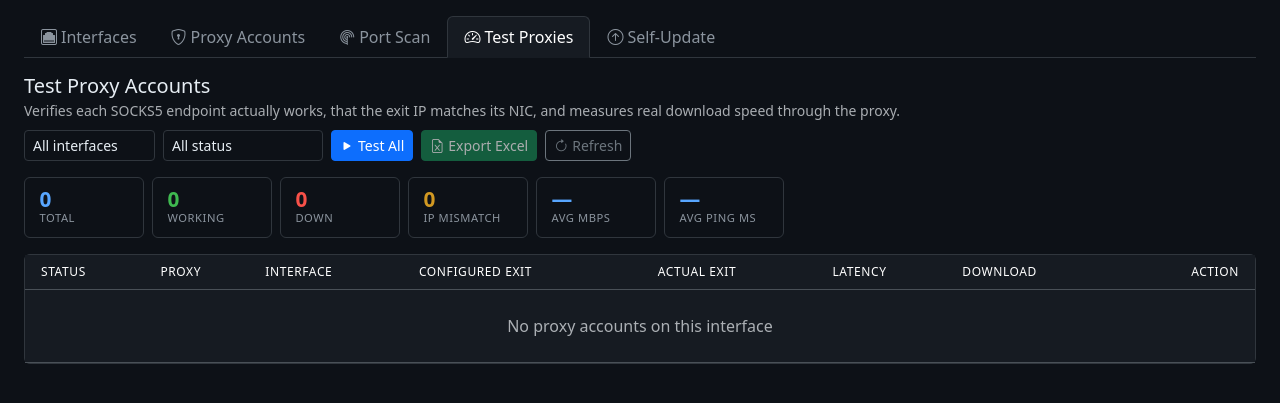
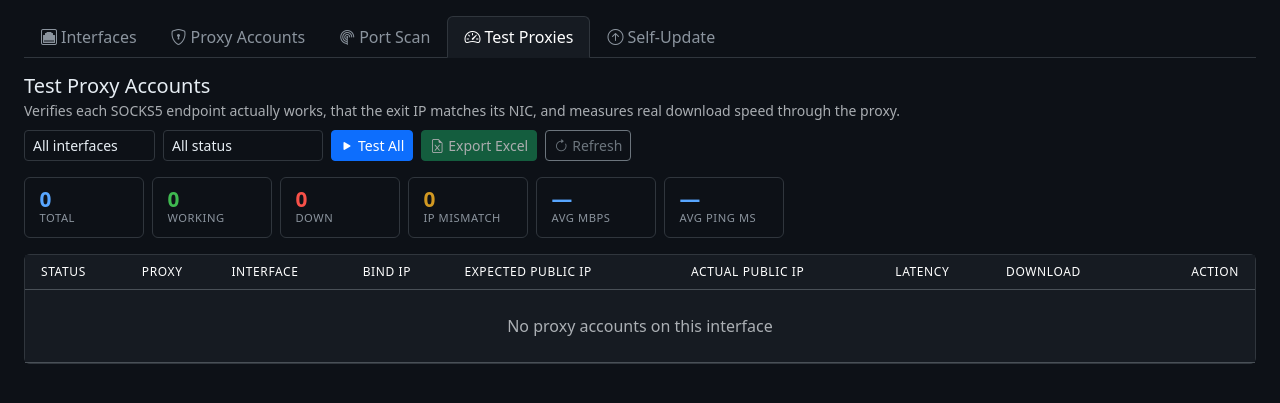
Before and after one commit to KingsleyJulian/prox25v2, a Flask app: page /test in a window 1280 px wide. Shown: the part 54-457 px from the top of the page. Run offline with Flask 3, Linux system fonts and the light colour scheme; data that the repository does not hold is empty; parts of the project's set-up code (start-up, migrations or seed data) failed here and were passed over; some libraries are stand-ins or nearby versions.

Commit message:
Fix IP-match logic: compare proxy public IP vs NIC's public IP
Previous check compared the proxy's actual public exit IP against the
LAN bind IP (e.g. 175.176.25.73 vs 10.168.0.208), which can never
match — so every working proxy showed up as "IP mismatch".

The meaningful comparison is between the proxy's actual public IP and
the public IP that NIC normally presents. Pull the latter from the
ISP cache (populating it if missing), and only mark as mismatch when
both values are known and differ. If we can't determine the expected
public IP, leave ip_match=None so the UI treats the proxy as OK.

Test page table now shows three distinct columns — Bind IP (LAN),
Expected Public IP, Actual Public IP — so the comparison is obvious.
Excel export matches.

Co-Authored-By: Claude Opus 4.7 (1M context) <noreply@anthropic.com>

```diff
--- a/app.py
+++ b/app.py
@@ -686,15 +686,31 @@ def delete_proxy(pid):
 
 def _test_one_proxy(p, dl_bytes=5_000_000):
     """Run exit-IP, latency, and download tests through a single SOCKS5 proxy.
-    Returns a dict with all three results plus error info."""
+    Returns a dict with all three results plus error info.
+
+    'ip_match' compares the proxy's actual *public* exit IP against the
+    *public* IP that the proxy's bound NIC normally presents (cached from
+    /api/isp). Comparing against the LAN bind IP would always be false."""
     proxy_url = f"socks5h://{p['username']}:{p['password']}@127.0.0.1:{p['port']}"
     out = {
         'id':            p['id'],
         'port':          p['port'],
         'interface':     p['interface'],
-        'configured_ip': p['exit_ip'],
+        'bind_ip':       p['exit_ip'],
+        'configured_ip': p['exit_ip'],  # kept for backwards compatibility
         'success':       False,
     }
+    # Look up the NIC's expected public IP. Use the cache; populate if missing.
+    expected_public = None
+    cached = ISP_CACHE.get(p['interface'])
+    if cached and cached.get('public_ip'):
+        expected_public = cached['public_ip']
+    else:
+        info = lookup_isp(p['interface'], p['exit_ip'])
+        if info and info.get('public_ip'):
+            expected_public = info['public_ip']
+    if expected_public:
+        out['expected_public_ip'] = expected_public
     t0 = time.time()
     try:
         # 1) Exit IP through the proxy
@@ -706,8 +722,12 @@ def _test_one_proxy(p, dl_bytes=5_000_000):
             out['error'] = (r.stderr or 'connect failed').strip()[:200]
             return out
         actual_ip = r.stdout.strip()
-        out['actual_ip']    = actual_ip
-        out['ip_match']     = (actual_ip == p['exit_ip'])
+        out['actual_ip']  = actual_ip
+        out['actual_public_ip'] = actual_ip
+        # Match only when we have a reference public IP to compare to.
+        # Without one, leave ip_match as None so the UI treats it as "ok"
+        # rather than a false-positive mismatch.
+        out['ip_match'] = (actual_ip == expected_public) if expected_public else None
 
         # 2) Latency — small request, take total time
         r = subprocess.run(
@@ -798,7 +818,7 @@ def api_test_export_xlsx():
 
     headers = [
         'Status', 'Interface', 'Host', 'Port', 'Username', 'Password',
-        'Configured Exit IP', 'Actual Exit IP', 'IP Match',
+        'Bind IP (LAN)', 'Expected Public IP', 'Actual Public IP', 'IP Match',
         'Latency (ms)', 'Download (Mbps)', 'Connection String', 'Error',
     ]
     head_font = Font(bold=True, color='FFFFFF')
@@ -837,8 +857,9 @@ def api_test_export_xlsx():
             user,
             pw,
             r.get('configured_ip') or '',
+            r.get('expected_public_ip') or '',
             r.get('actual_ip') or '',
-            'yes' if r.get('ip_match') else ('no' if r.get('ip_match') is False else ''),
+            'yes' if r.get('ip_match') else ('no' if r.get('ip_match') is False else 'n/a'),
             r.get('latency_ms') if r.get('latency_ms') is not None else '',
             r.get('download_mbps') if r.get('download_mbps') is not None else '',
             conn,
@@ -849,7 +870,7 @@ def api_test_export_xlsx():
             c.fill = fill
 
     # Auto-ish width based on header length
-    widths = [12, 12, 16, 8, 18, 18, 18, 18, 10, 14, 16, 50, 30]
+    widths = [12, 12, 16, 8, 18, 18, 18, 20, 20, 10, 14, 16, 50, 30]
     for i, w in enumerate(widths, 1):
         ws.column_dimensions[get_column_letter(i)].width = w
     ws.freeze_panes = 'A2'
--- a/templates/test.html
+++ b/templates/test.html
@@ -93,14 +93,15 @@
           <th class="ps-3">Status</th>
           <th>Proxy</th>
           <th>Interface</th>
-          <th>Configured Exit</th>
-          <th>Actual Exit</th>
+          <th title="LAN IP that 3proxy binds to">Bind IP</th>
+          <th title="Public IP this NIC normally presents (from ipinfo)">Expected Public IP</th>
+          <th title="Public IP returned by api.ipify.org through the proxy">Actual Public IP</th>
           <th>Latency</th>
           <th>Download</th>
           <th class="text-end pe-3">Action</th>
         </tr></thead>
         <tbody id="tbody">
-          <tr><td colspan="8" class="text-center text-muted py-4">Loading proxies…</td></tr>
+          <tr><td colspan="9" class="text-center text-muted py-4">Loading proxies…</td></tr>
         </tbody>
       </table>
     </div>
@@ -180,7 +181,7 @@ function setFilter(v) {
 function render() {
   const tbody = document.getElementById('tbody');
   if (!proxies.length) {
-    tbody.innerHTML = '<tr><td colspan="8" class="text-center text-muted py-4">No proxy accounts on this interface</td></tr>';
+    tbody.innerHTML = '<tr><td colspan="9" class="text-center text-muted py-4">No proxy accounts on this interface</td></tr>';
     updateSummary();
     return;
   }
@@ -190,15 +191,22 @@ function render() {
     return statusOf(results[p.id]) === filter;
   });
   if (!visible.length) {
-    tbody.innerHTML = `<tr><td colspan="8" class="text-center text-muted py-4">No proxies match filter: <code>${filter}</code></td></tr>`;
+    tbody.innerHTML = `<tr><td colspan="9" class="text-center text-muted py-4">No proxies match filter: <code>${filter}</code></td></tr>`;
     updateSummary();
     return;
   }
   tbody.innerHTML = visible.map(p => {
     const r = results[p.id];
-    const ipCell = r && r.actual_ip
-      ? (r.ip_match ? `<code class="text-success">${r.actual_ip}</code>` : `<code class="text-warning">${r.actual_ip}</code>`)
-      : '<span class="text-muted">—</span>';
+    const expCell = r && r.expected_public_ip
+      ? `<code class="small">${r.expected_public_ip}</code>`
+      : '<span class="text-muted small">—</span>';
+    let actualCell = '<span class="text-muted">—</span>';
+    if (r && r.actual_ip) {
+      const cls = (r.ip_match === false) ? 'text-warning'
+                : (r.ip_match === true)  ? 'text-success'
+                : 'text-info';
+      actualCell = `<code class="${cls}">${r.actual_ip}</code>`;
+    }
     const latCell = r && r.latency_ms != null
       ? `<span class="${latencyClass(r.latency_ms)}">${r.latency_ms} ms</span>`
       : '<span class="text-muted">—</span>';
@@ -212,7 +220,8 @@ function render() {
         <td><code class="small">${p.exit_ip}:${p.port}</code><div class="text-muted small">${p.username}</div></td>
         <td><code>${p.interface}</code></td>
         <td><code class="small">${p.exit_ip}</code></td>
-        <td>${ipCell}</td>
+        <td>${expCell}</td>
+        <td>${actualCell}</td>
         <td>${latCell}</td>
         <td>${dlCell}</td>
         <td class="text-end pe-3">
@@ -259,16 +268,17 @@ async function exportXlsx() {
     results: visible.map(p => {
       const r = results[p.id] || {};
       return {
-        id:            p.id,
-        port:          p.port,
-        interface:     p.interface,
-        configured_ip: p.exit_ip,
-        actual_ip:     r.actual_ip,
-        ip_match:      r.ip_match,
-        latency_ms:    r.latency_ms,
-        download_mbps: r.download_mbps,
-        success:       r.success,
-        error:         r.error,
+        id:                p.id,
+        port:              p.port,
+        interface:         p.interface,
+        configured_ip:     p.exit_ip,           // LAN bind IP
+        expected_public_ip: r.expected_public_ip,
+        actual_ip:         r.actual_ip,         // public IP from proxy
+        ip_match:          r.ip_match,
+        latency_ms:        r.latency_ms,
+        download_mbps:     r.download_mbps,
+        success:           r.success,
+        error:             r.error,
       };
     }),
   };
```
